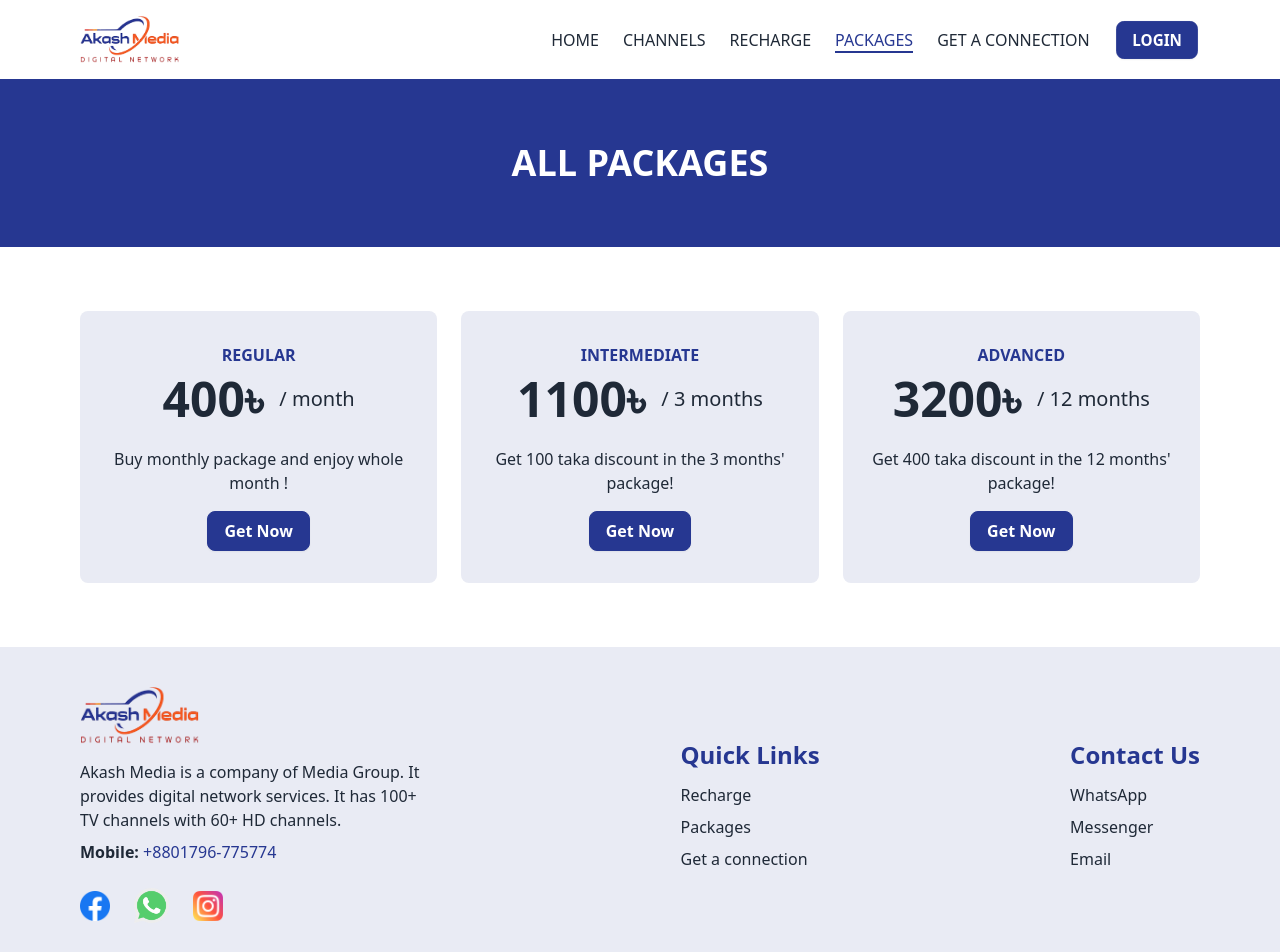
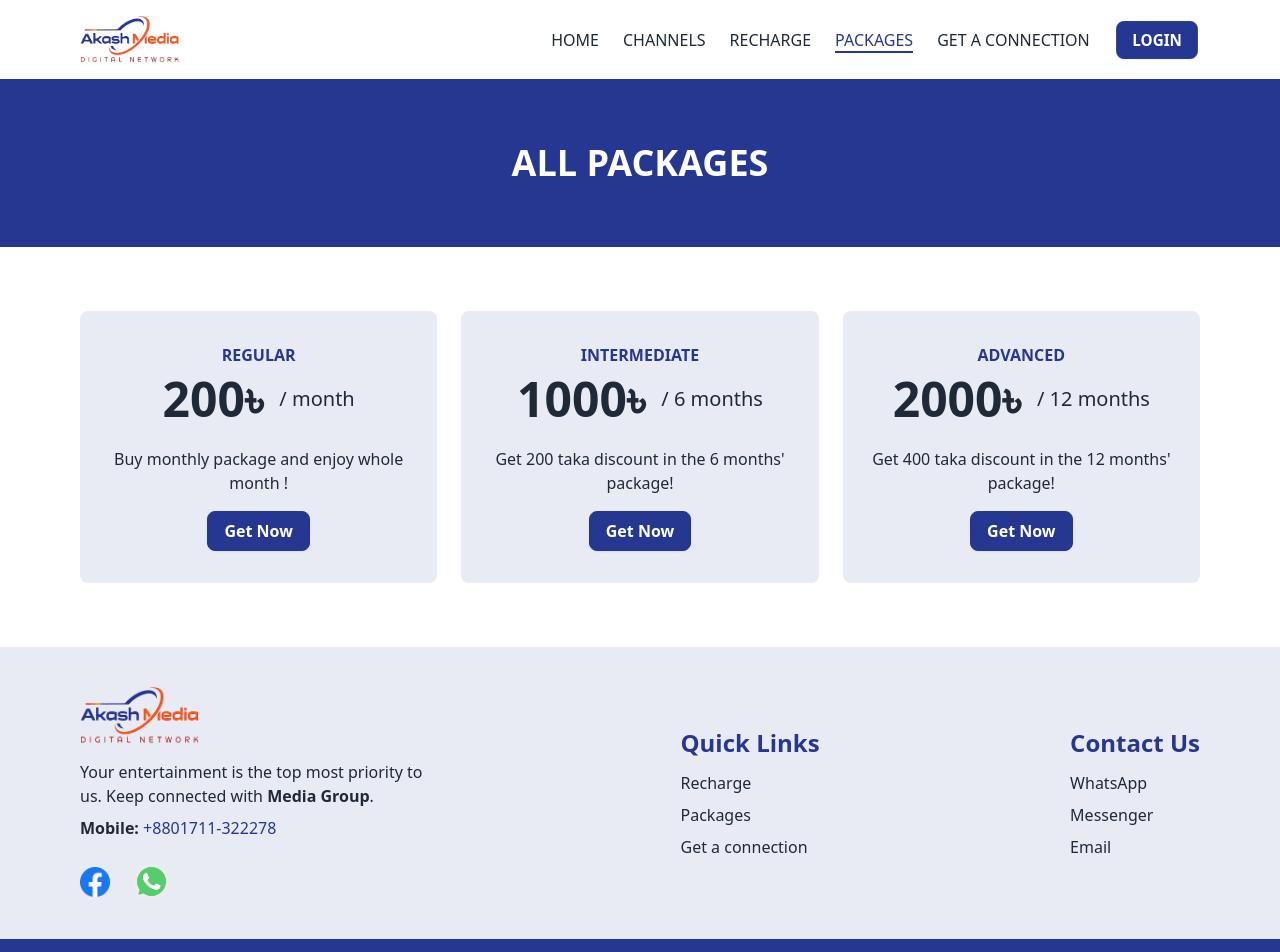
Before and after one commit to Ashik-Himel/akash-media-client, a React (Vite) app: page /packages in a window 1280 px wide. Shown: the top 952 px of the page. Built offline with nearby package versions, Linux system fonts and the light colour scheme.

Commit message:
revision added

```diff
--- a/src/components/footer/Footer.jsx
+++ b/src/components/footer/Footer.jsx
@@ -1,7 +1,6 @@
 import { Link, useLocation } from "react-router-dom";
 import brandLogo from "../../assets/akash-media.png";
 import facebookIcon from "../../assets/facebook.png";
-import instagramIcon from "../../assets/instagram.png";
 import whatsappIcon from "../../assets/whatsapp.png";
 
 export default function Footer() {
@@ -19,14 +18,13 @@
               alt="Brand Logo"
               className="w-[120px] block mb-4"
             />
-            <p className="block mb-2 max-w-[350px]">
-              Akash Media is a company of Media Group. It provides digital
-              network services. It has 100+ TV channels with 60+ HD channels.
+            <p className="mb-2 max-w-[350px]">
+              Your entertainment is the top most priority to us. Keep connected with <a className="font-semibold inline-flex items-center gap-1" href="https://www.mediamax.com.bd" target="_blank" rel="noopener noreferrer">Media Group</a>.
             </p>
             <span className="block mb-6">
               <span className="font-semibold">Mobile:</span>{" "}
-              <a href="tel:+8801796775774" className="text-primary">
-                +8801796-775774
+              <a href="tel:+8801711322278" className="text-primary">
+                +8801711-322278
               </a>
             </span>
             <div className="flex items-center gap-6">
@@ -42,7 +40,7 @@
                 />
               </a>
               <a
-                href="https://wa.me/+8801796775774"
+                href="https://wa.me/+8801711322278"
                 target="_blank"
                 rel="noopener noreferrer"
               >
@@ -50,17 +48,6 @@
                   src={whatsappIcon}
                   alt="WhatsApp Icon"
                   className="w-[35px]"
-                />
-              </a>
-              <a
-                href="https://www.instagram.com/"
-                target="_blank"
-                rel="noopener noreferrer"
-              >
-                <img
-                  src={instagramIcon}
-                  alt="Instagram Icon"
-                  className="w-[30px]"
                 />
               </a>
             </div>
@@ -81,7 +68,7 @@
             </h4>
             <div className="flex flex-col items-start gap-2 font-medium">
               <a
-                href="https://wa.me/+8801796775774"
+                href="https://wa.me/+8801711322278"
                 target="_blank"
                 rel="noopener noreferrer"
               >
@@ -95,7 +82,7 @@
                 Messenger
               </a>
               <a
-                href="mailto:support@mediamax.com.bd"
+                href="mailto:support@akashmedia.net"
                 target="_blank"
                 rel="noopener noreferrer"
               >
--- a/src/components/home/ContactUsSection.jsx
+++ b/src/components/home/ContactUsSection.jsx
@@ -10,13 +10,14 @@
   const handleSubmit = e => {
     e.preventDefault();
 
-    emailjs.sendForm("akash_media", "template_akash_media", form.current, "sSfKmZ_QCeyBKmoXJ")
+
+    emailjs.sendForm("akash-media", "akash-media-template", form.current, "sSfKmZ_QCeyBKmoXJ")
       .then(() => {
         Swal.fire({
           title: "Message Sent",
           text: "Your message sent successfully!!!",
           icon: "success",
-          color: "#263791"
+          confirmButtonColor: '#263791'
         })
         e.target.reset();
       })
@@ -25,7 +26,7 @@
           title: "Error",
           text: error.text,
           icon: "error",
-          color: "#263791"
+          confirmButtonColor: '#263791'
         })
       })
   }
--- a/src/components/home/FaqSection.jsx
+++ b/src/components/home/FaqSection.jsx
@@ -4,12 +4,9 @@
   return (
     <section className="mt-12 lg:mt-16" ref={faqRef}>
       <div className="container">
-        <h2 className="text-4xl font-semibold text-primary text-center mb-2">
+        <h2 className="text-4xl font-semibold text-primary text-center mb-8">
           Frequently Asked Questions (FAQ)
         </h2>
-        <p className="text-center w-full max-w-[550px] mx-auto mb-8">
-          Here are some commonly asked questions from our users. You maybe easily find your answer here. Check it out!
-        </p>
 
         <div className="space-y-2 w-full max-w-[900px] mx-auto">
           <div className="collapse collapse-plus bg-base-200">
@@ -18,7 +15,7 @@
               How many TV channels do you provide?
             </div>
             <div className="collapse-content">
-              <p>We are providing 250+ channels with 110+ HD channels.</p>
+              <p>We are providing 250+ channels with 80+ HD channels.</p>
             </div>
           </div>
           <div className="collapse collapse-plus bg-base-200">
--- a/src/components/home/NewConnectionSection.jsx
+++ b/src/components/home/NewConnectionSection.jsx
@@ -11,7 +11,7 @@
             <img src={newIcon} alt="New Icon" className='w-[100px] mb-4' />
             <span className='font-medium text-[18px] block mb-1'>Get a new connection</span>
             <h2 className='text-primary font-semibold text-3xl mb-4'>Akash Media TV Box</h2>
-            <p className='max-w-[600px] mb-2'>You can enjoy 250+ channels with 70+ HD channels easily. Buy our tv box and choose a package. You are ready to enjoy our service.</p>
+            <p className='max-w-[600px] mb-2'>You can enjoy 250+ channels with 80+ HD channels easily. Buy our tv box and choose a package. You are ready to enjoy our service.</p>
             <span className='block text-3xl font-semibold mb-6'>&#2547; 1800</span>
             <a href="tel:+8801796775774" className='btn btn-primary'>Call for connection</a>
           </div>
--- a/src/components/home/PackagesSection.jsx
+++ b/src/components/home/PackagesSection.jsx
@@ -49,26 +49,26 @@
         <div className="grid grid-cols-1 sm:grid-cols-4 lg:grid-cols-3 justify-center items-center gap-6">
           <PackageCard
             name="Regular"
-            amount="400"
+            amount="200"
             duration="month"
             description="Buy monthly package and enjoy whole month !"
-            // link="/recharge?amount=400"
+            // link="/recharge?amount=200"
             classString="sm:col-span-2 lg:col-span-1"
           />
           <PackageCard
             name="Intermediate"
-            amount="1100"
-            duration="3 months"
-            description="Get 100 taka discount in the 3 months' package!"
-            // link="/recharge?amount=1100"
+            amount="1000"
+            duration="6 months"
+            description="Get 200 taka discount in the 6 months' package!"
+            // link="/recharge?amount=1000"
             classString="sm:col-span-2 lg:col-span-1"
           />
           <PackageCard
             name="Advanced"
-            amount="3200"
+            amount="2000"
             duration="12 months"
             description="Get 400 taka discount in the 12 months' package!"
-            // link="/recharge?amount=3200"
+            // link="/recharge?amount=2000"
             classString="sm:col-span-2 lg:col-span-1 sm:col-start-2 lg:col-start-3"
           />
         </div>
--- a/src/components/home/WhatWeProvide.jsx
+++ b/src/components/home/WhatWeProvide.jsx
@@ -23,7 +23,7 @@
         <p className='text-center w-full max-w-[550px] mx-auto mb-8'>We provide many interesting features with our services that will makes your experience better with Akash Media!</p>
 
         <div className='grid grid-cols-1 sm:grid-cols-2 lg:grid-cols-3 justify-center items-center gap-6'>
-          <FeatureCard img={channelsIcon} text='100+ TV Channels' />
+          <FeatureCard img={channelsIcon} text='250+ TV Channels' />
           <FeatureCard img={videoIcon} text='Better Video Quality' />
           <FeatureCard img={audioIcon} text='Impressive Audio' />
           <FeatureCard img={packagesIcon} text='Promising Packages' />
```
Also changed, not shown: src/assets/instagram.png (deleted).
